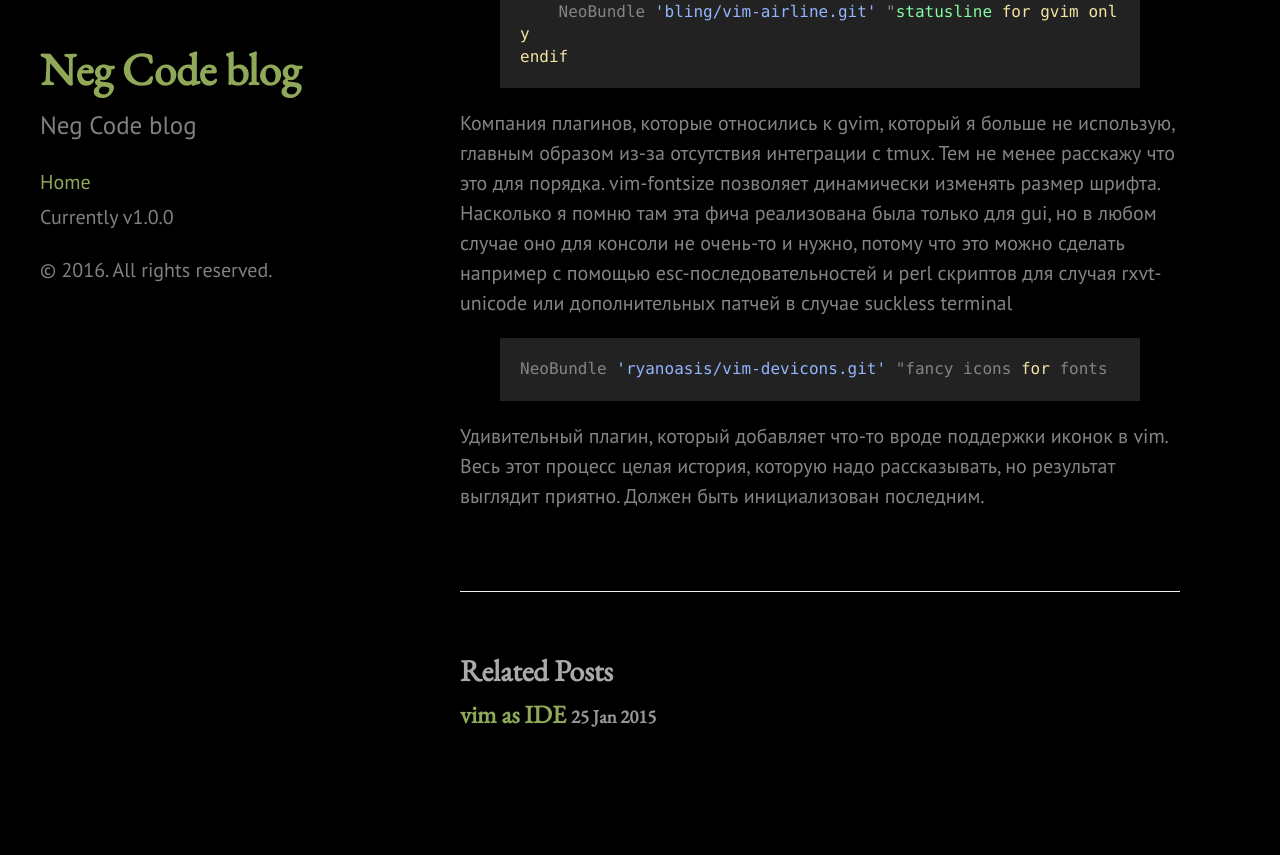
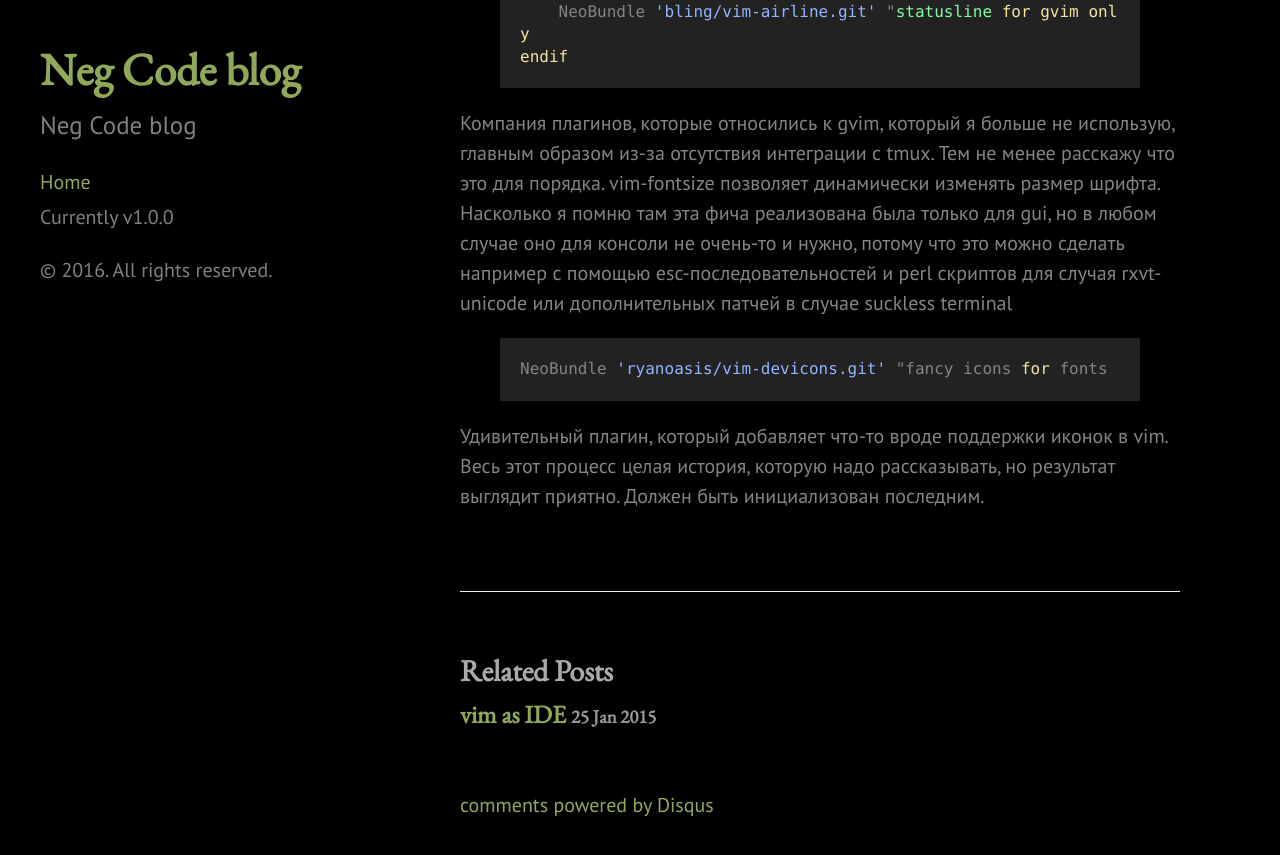
Before and after one commit to neg-serg/neg-serg.github.io, a Jekyll site: the page built from _posts/2015-01-25-vim-plugin-overview.md, in a window 1280 px wide and 900 px high, scrolled down 27283 px. Shown: the top 855 px of the window. Built offline with Jekyll 4.4.1, drawn with Linux system fonts in a browser that asks for light colours; Markdown is read by kramdown in place of the engine named in the settings; comment, search, counter and statistics services are not loaded; some of the changed lines change nothing that is shown.

Commit message:
now disqus works well

```diff
--- a/_includes/disqus.html
+++ b/_includes/disqus.html
@@ -1,24 +1,18 @@
-{% if post.comments %}
+{% if page.comments %}
 <div id="disqus_thread"></div>
-<script>
-    /**
-     *  RECOMMENDED CONFIGURATION VARIABLES: EDIT AND UNCOMMENT THE SECTION BELOW TO INSERT DYNAMIC VALUES FROM YOUR PLATFORM OR CMS.
-     *  LEARN WHY DEFINING THESE VARIABLES IS IMPORTANT: https://disqus.com/admin/universalcode/#configuration-variables
-     */
-    /*
-    var disqus_config = function () {
-        this.page.url = PAGE_URL;  // Replace PAGE_URL with your page's canonical URL variable
-        this.page.identifier = PAGE_IDENTIFIER; // Replace PAGE_IDENTIFIER with your page's unique identifier variable
-    };
-    */
-    (function() {  // DON'T EDIT BELOW THIS LINE
-        var d = document, s = d.createElement('script');
+    <script type="text/javascript">
+        /* * * CONFIGURATION VARIABLES: EDIT BEFORE PASTING INTO YOUR WEBPAGE * * */
+        var disqus_shortname = 'httpsnegserggithubio'; // required: replace example with your forum shortname
+        //var disqus_developer = 1; // Comment out when the site is live
+        var disqus_identifier = "{{ page.url }}";
 
-        s.src = '//httpsnegserggithubio.disqus.com/embed.js';
-
-        s.setAttribute('data-timestamp', +new Date());
-        (d.head || d.body).appendChild(s);
-    })();
-</script>
-<noscript>Please enable JavaScript to view the <a href="https://disqus.com/?ref_noscript" rel="nofollow">comments powered by Disqus.</a></noscript>
+        /* * * DON'T EDIT BELOW THIS LINE * * */
+        (function() {
+            var dsq = document.createElement('script'); dsq.type = 'text/javascript'; dsq.async = true;
+            dsq.src = '//' + disqus_shortname + '.disqus.com/embed.js';
+            (document.getElementsByTagName('head')[0] || document.getElementsByTagName('body')[0]).appendChild(dsq);
+        })();
+    </script>
+    <noscript>Please enable JavaScript to view the <a href="http://disqus.com/?ref_noscript">comments powered by Disqus.</a></noscript>
+    <a href="http://disqus.com" class="dsq-brlink">comments powered by <span class="logo-disqus">Disqus</span></a>
 {% endif %}
--- a/_layouts/default.html
+++ b/_layouts/default.html
@@ -9,6 +9,7 @@
 
     <div class="content container">
       {{ content }}
+      {% include disqus.html %}
     </div>
 
   </body>
--- a/_layouts/post.html
+++ b/_layouts/post.html
@@ -7,8 +7,6 @@
   <span class="post-date">{{ page.date | date_to_string }}</span>
   {{ content }}
 </div>
-
-{% include disqus.html %}
 
 <div class="related">
   <h2>Related Posts</h2>
```
